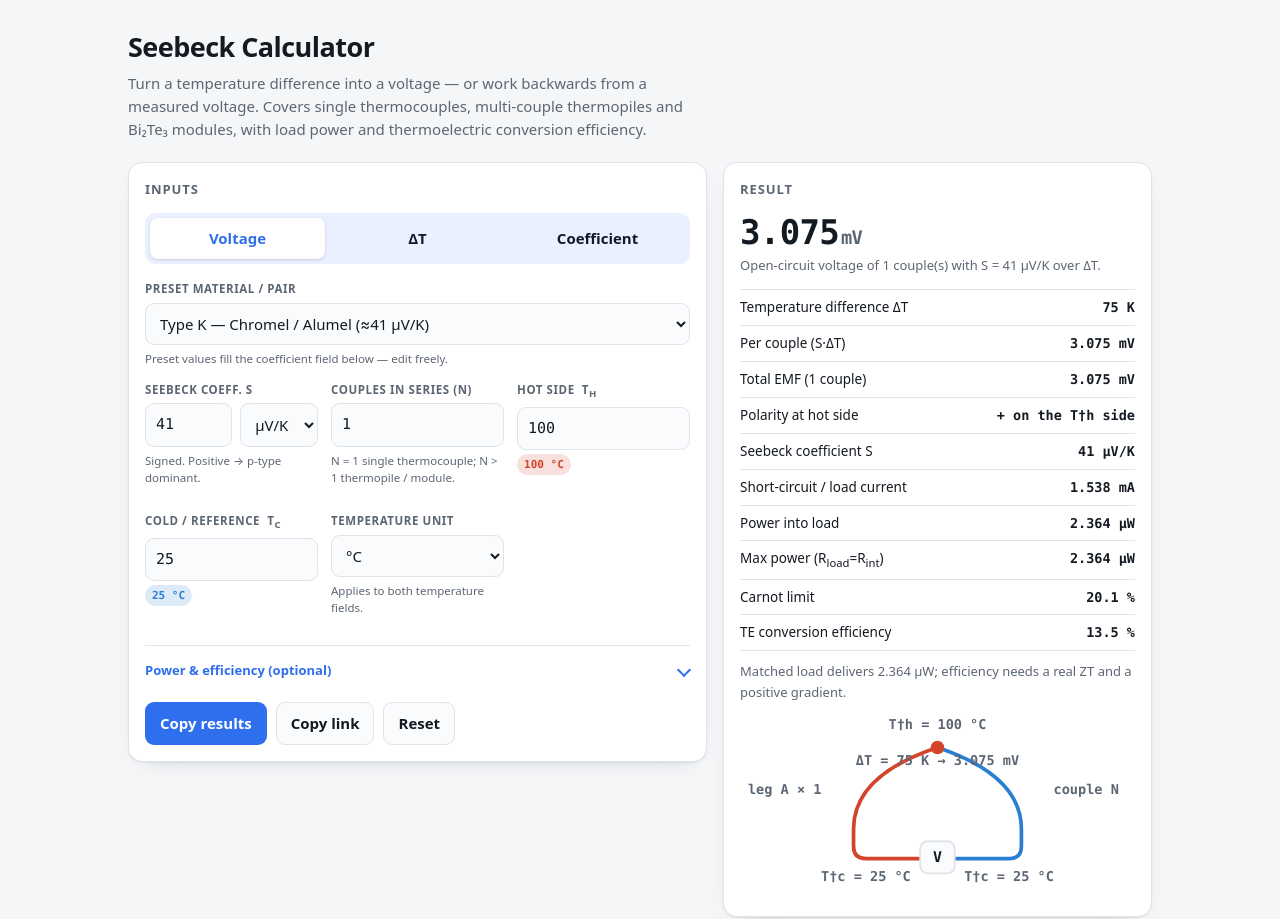
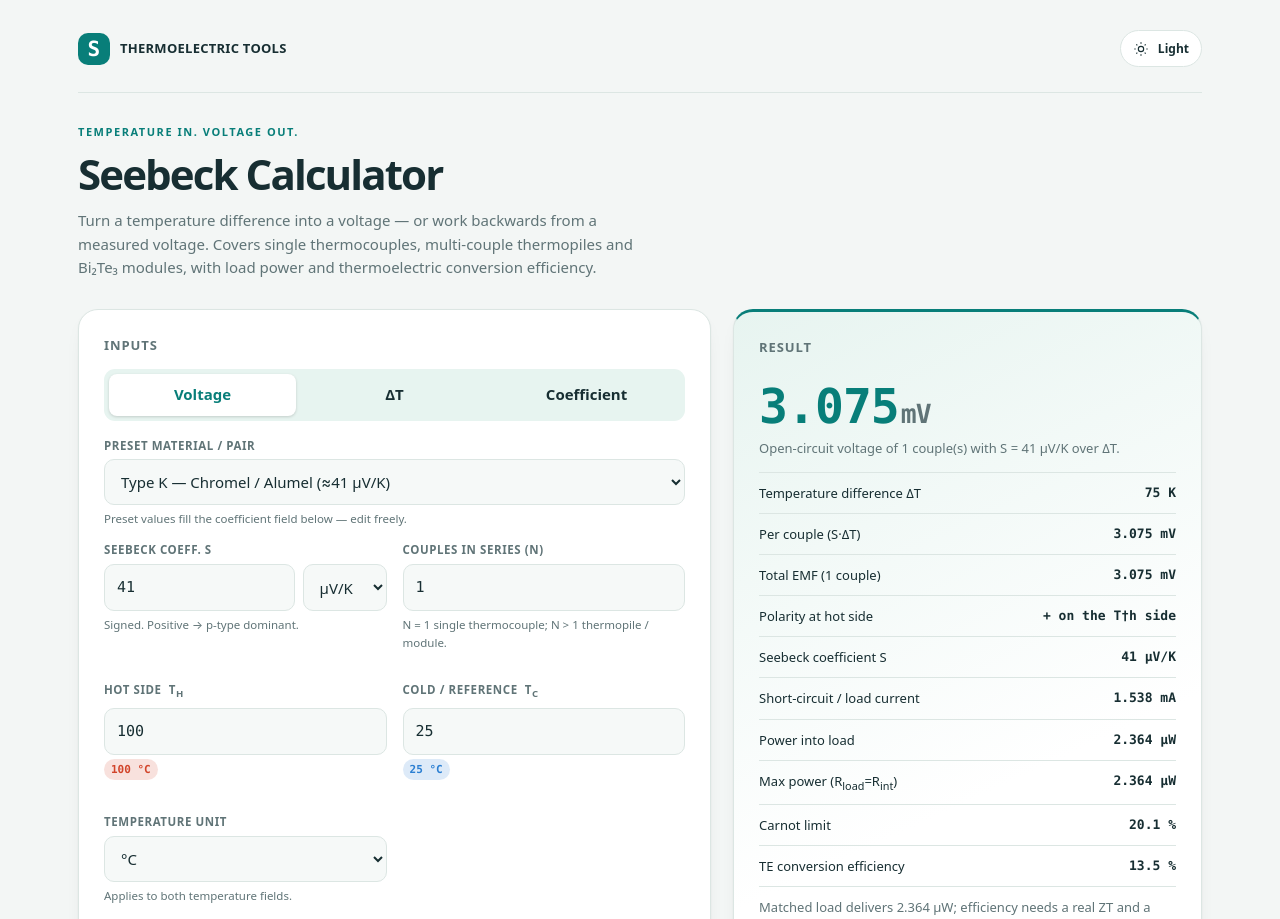
Before and after one commit to nitad54448/Seebeck-calculator, a plain HTML site: page index.html in a window 1280 px wide. Shown: the top 919 px of the page. Drawn offline with Linux system fonts and the light colour scheme.

Commit message:
Refresh calculator UI and add persistent theme switch

```diff
--- a/index.html
+++ b/index.html
@@ -3,48 +3,68 @@
 <head>
 <meta charset="utf-8">
 <meta name="viewport" content="width=device-width, initial-scale=1">
+<script id="theme-init">
+(function () {
+  var preference;
+  try { preference = localStorage.getItem('seebeck-theme'); } catch (e) {}
+  var dark = window.matchMedia && window.matchMedia('(prefers-color-scheme: dark)').matches;
+  document.documentElement.dataset.theme = preference === 'light' || preference === 'dark'
+    ? preference : (dark ? 'dark' : 'light');
+})();
+</script>
 <title>Seebeck Calculator — thermoelectric voltage from a temperature gradient</title>
 <meta name="description" content="Calculator for the Seebeck effect: thermocouple / thermopile output voltage, temperature difference, Seebeck coefficient, output power and efficiency.">
 <style>
   :root{
-    color-scheme: light dark;
-    --bg:#f5f6f8; --card:#ffffff; --card2:#fafbfc; --ink:#141a22; --muted:#5c6673;
-    --line:#dfe3ea; --accent:#2f6fed; --accent-ink:#ffffff; --accent-soft:#eaf0ff;
+    color-scheme: light;
+    --bg:#f3f6f5; --card:#ffffff; --card2:#f6f9f8; --ink:#172e32; --muted:#607477;
+    --line:#dce6e3; --accent:#087e79; --accent-ink:#ffffff; --accent-soft:#e7f4f0;
     --hot:#d2452b; --cold:#2b7fd2; --bad:#c0392b;
     --mono:ui-monospace,SFMono-Regular,Menlo,Consolas,"Liberation Mono",monospace;
     --sans:system-ui,-apple-system,"Segoe UI",Roboto,Helvetica,Arial,sans-serif;
     --shadow:0 1px 2px rgba(10,20,40,.06),0 8px 24px -18px rgba(10,20,40,.35);
   }
-  @media (prefers-color-scheme: dark){
-    :root{
-      --bg:#0e1116; --card:#161b23; --card2:#1b2029; --ink:#e7edf4; --muted:#95a2b1;
-      --line:#28303c; --accent:#6ba6ff; --accent-ink:#0b1017; --accent-soft:#18223a;
+    :root[data-theme="dark"]{
+      color-scheme:dark;
+      --bg:#101c20; --card:#17282d; --card2:#1c3035; --ink:#e4efed; --muted:#a0b7b8;
+      --line:#30464b; --accent:#64d8bf; --accent-ink:#102722; --accent-soft:#203e3b;
       --hot:#ff8a6b; --cold:#74baff; --bad:#ff6b6b; --shadow:none;
     }
-  }
   *{box-sizing:border-box}
   html{-webkit-text-size-adjust:100%}
   body{margin:0;background:var(--bg);color:var(--ink);font:15px/1.55 var(--sans)}
-  .wrap{max-width:1060px;margin:0 auto;padding:26px 18px 72px}
-  header.page{margin-bottom:20px}
-  header.page h1{margin:0 0 4px;font-size:27px;letter-spacing:-.02em}
+  .wrap{max-width:1180px;margin:0 auto;padding:30px 28px 72px}
+  header.page{margin-bottom:30px}
+  .topbar{display:flex;align-items:center;justify-content:space-between;gap:16px;padding-bottom:25px;margin-bottom:30px;border-bottom:1px solid var(--line)}
+  .brand{display:flex;align-items:center;gap:10px;font-size:13px;font-weight:700;letter-spacing:.02em}
+  .brand-mark{display:grid;place-items:center;width:32px;height:32px;background:var(--accent);color:var(--accent-ink);border-radius:10px;font:700 21px var(--mono)}
+  .theme-toggle{display:flex;align-items:center;gap:9px;font:600 12px var(--sans);padding:9px 12px;border:1px solid var(--line);border-radius:999px;background:var(--card);color:var(--ink);cursor:pointer}
+  .theme-toggle:hover{border-color:var(--accent);background:var(--accent-soft)}
+  .theme-toggle svg{width:16px;height:16px;margin:0;fill:none;stroke:currentColor;stroke-width:1.7}
+  .moon-icon,:root[data-theme="dark"] .sun-icon{display:none}
+  :root[data-theme="dark"] .moon-icon{display:block}
+  .eyebrow{color:var(--accent);font-size:11px;font-weight:750;letter-spacing:.14em;text-transform:uppercase;margin-bottom:9px}
+  header.page h1{margin:0 0 10px;font-size:clamp(30px,4vw,42px);line-height:1.2;letter-spacing:-.045em}
   header.page p{margin:0;color:var(--muted);max-width:68ch}
-  .card{background:var(--card);border:1px solid var(--line);border-radius:14px;box-shadow:var(--shadow)}
+  .card{background:var(--card);border:1px solid var(--line);border-radius:20px;box-shadow:var(--shadow)}
   .card > h2{margin:0 0 14px;font-size:13px;letter-spacing:.07em;text-transform:uppercase;color:var(--muted);font-weight:700}
-  .layout{display:grid;grid-template-columns:minmax(0,1.35fr) minmax(0,1fr);gap:16px;align-items:start}
+  .layout{display:grid;grid-template-columns:minmax(0,1.35fr) minmax(0,1fr);gap:22px;align-items:start}
   @media (max-width:860px){.layout{grid-template-columns:1fr}}
-  .pad{padding:16px}
+  .pad{padding:25px}
+  .layout > aside{border-top:3px solid var(--accent);background:linear-gradient(155deg,var(--accent-soft),var(--card) 55%)}
+  .layout > aside .hero{color:var(--accent);font-size:clamp(34px,5vw,48px);padding-top:8px}
+  .layout > aside > svg{background:var(--card2);border:1px solid var(--line);border-radius:14px;margin-top:18px}
   .seg{display:flex;gap:5px;padding:5px;background:var(--accent-soft);border-radius:11px;margin-bottom:16px}
   .seg button{flex:1;border:0;background:transparent;color:var(--ink);font:inherit;font-weight:600;
     padding:9px 6px;border-radius:8px;cursor:pointer;white-space:nowrap}
   .seg button[aria-pressed="true"]{background:var(--card);color:var(--accent);box-shadow:0 1px 3px rgba(0,0,0,.16)}
   .seg button:focus-visible{outline:2px solid var(--accent);outline-offset:2px}
-  .grid{display:grid;grid-template-columns:repeat(auto-fit,minmax(150px,1fr));gap:13px}
+  .grid{display:grid;grid-template-columns:repeat(2,minmax(0,1fr));gap:18px 16px}
   .field > label,.field .lbl{display:block;font-size:11.5px;font-weight:700;letter-spacing:.05em;
     text-transform:uppercase;color:var(--muted);margin-bottom:5px}
   .field .hint{font-size:11.5px;color:var(--muted);margin-top:5px;font-weight:400}
   input,select{width:100%;font:inherit;color:var(--ink);background:var(--card2);border:1px solid var(--line);
-    border-radius:9px;padding:9px 10px}
+    border-radius:10px;padding:11px 12px}
   input[type=number]{font-family:var(--mono)}
   select{cursor:pointer}
   input:focus-visible,select:focus-visible,button:focus-visible{outline:2px solid var(--accent);outline-offset:1px}
@@ -74,13 +94,15 @@
   .hero .unit{font-size:.55em;font-weight:600;color:var(--muted);margin-left:2px}
   .sub{font-size:13px;color:var(--muted);margin-top:3px}
   .rows{margin-top:14px;border-top:1px solid var(--line)}
-  .row{display:flex;justify-content:space-between;gap:14px;padding:7px 0;border-bottom:1px solid var(--line);font-size:13.5px}
+  .row{display:flex;justify-content:space-between;gap:14px;padding:10px 0;border-bottom:1px solid var(--line);font-size:13px}
   .row b{font-family:var(--mono);font-weight:600;text-align:right}
   .err{color:var(--bad);font-weight:600}
   svg{width:100%;height:auto;display:block;margin-top:6px}
   svg text{font:600 11px var(--mono);fill:var(--muted)}
   table{width:100%;border-collapse:collapse;font-size:13.5px}
-  th,td{padding:7px 8px;text-align:left;border-bottom:1px solid var(--line);vertical-align:top}
+  th,td{padding:12px 10px;text-align:left;border-bottom:1px solid var(--line);vertical-align:top}
+  thead{background:var(--card2)}
+  tbody tr:last-child td{border-bottom:0}
   th{font-size:11.5px;letter-spacing:.05em;text-transform:uppercase;color:var(--muted)}
   td.num{font-family:var(--mono);white-space:nowrap;text-align:right}
   tr.pick{cursor:pointer}
@@ -91,12 +113,30 @@
   .hidden{display:none !important}
   footer.page{margin-top:22px;color:var(--muted);font-size:12.5px}
   .sr{position:absolute;width:1px;height:1px;overflow:hidden;clip:rect(0 0 0 0);white-space:nowrap}
+  @media (max-width:540px){
+    .wrap{padding:18px 14px 40px}.pad{padding:18px}.topbar{margin-bottom:24px;padding-bottom:18px}
+    .grid{grid-template-columns:1fr}.layout{gap:16px}.row{gap:10px}.row b{overflow-wrap:anywhere;min-width:0}
+    .seg button{font-size:13px}.brand{font-size:12px}header.page p{font-size:14px}
+  }
+  @media (prefers-reduced-motion:no-preference){
+    .btn,input,select,.theme-toggle{transition:background-color .18s,border-color .18s,box-shadow .18s}
+    input:focus-visible,select:focus-visible{box-shadow:0 0 0 4px var(--accent-soft)}
+  }
 </style>
 </head>
 <body>
 <div class="wrap">
 
 <header class="page">
+  <div class="topbar">
+    <div class="brand"><span class="brand-mark" aria-hidden="true">S</span>THERMOELECTRIC TOOLS</div>
+    <button class="theme-toggle" id="theme-toggle" type="button" aria-label="Dark mode" aria-pressed="false">
+      <svg class="sun-icon" viewBox="0 0 24 24" aria-hidden="true"><circle cx="12" cy="12" r="4"/><path d="M12 2v2m0 16v2M2 12h2m16 0h2M5 5l1.5 1.5m11 11L19 19M5 19l1.5-1.5m11-11L19 5"/></svg>
+      <svg class="moon-icon" viewBox="0 0 24 24" aria-hidden="true"><path d="M20.5 14A9 9 0 0 1 10 3.5 9 9 0 1 0 20.5 14Z"/></svg>
+      <span id="theme-label">Light</span>
+    </button>
+  </div>
+  <div class="eyebrow">Temperature in. Voltage out.</div>
   <h1>Seebeck Calculator</h1>
   <p>Turn a temperature difference into a voltage &mdash; or work backwards from a measured voltage.
      Covers single thermocouples, multi-couple thermopiles and Bi&#8322;Te&#8323; modules, with load power and
@@ -495,6 +535,31 @@ var SeebeckCore = (function () {
   var C = SeebeckCore;
   function $(id) { return document.getElementById(id); }
 
+  var themeToggle = $('theme-toggle');
+  function syncTheme() {
+    var dark = document.documentElement.dataset.theme === 'dark';
+    themeToggle.setAttribute('aria-pressed', String(dark));
+    $('theme-label').textContent = dark ? 'Dark' : 'Light';
+  }
+  themeToggle.addEventListener('click', function () {
+    var theme = document.documentElement.dataset.theme === 'dark' ? 'light' : 'dark';
+    document.documentElement.dataset.theme = theme;
+    try { localStorage.setItem('seebeck-theme', theme); } catch (e) {}
+    syncTheme();
+  });
+  if (window.matchMedia) {
+    var themeMedia = window.matchMedia('(prefers-color-scheme: dark)');
+    if (themeMedia.addEventListener) themeMedia.addEventListener('change', function (event) {
+      try {
+        var saved = localStorage.getItem('seebeck-theme');
+        if (saved === 'light' || saved === 'dark') return;
+      } catch (e) {}
+      document.documentElement.dataset.theme = event.matches ? 'dark' : 'light';
+      syncTheme();
+    });
+  }
+  syncTheme();
+
   var DEFAULTS = {
     mode: 'voltage', seebeck: '41', seebeckUnit: 'uV/K', n: '1',
     th: '100', tc: '25', unit: 'C', measured: '4.095', measuredUnit: 'mV',
```
Also changed, not shown: seebeck.test.mjs (+29 -4 lines).
